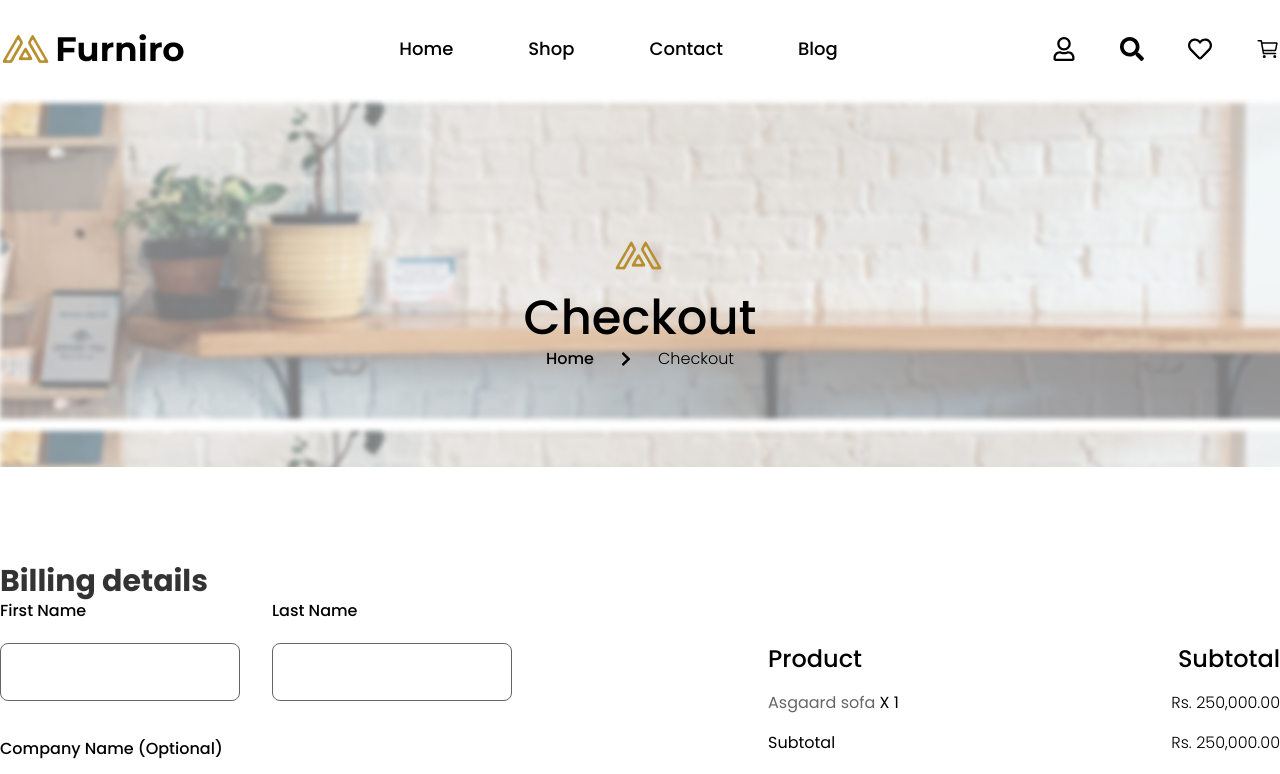
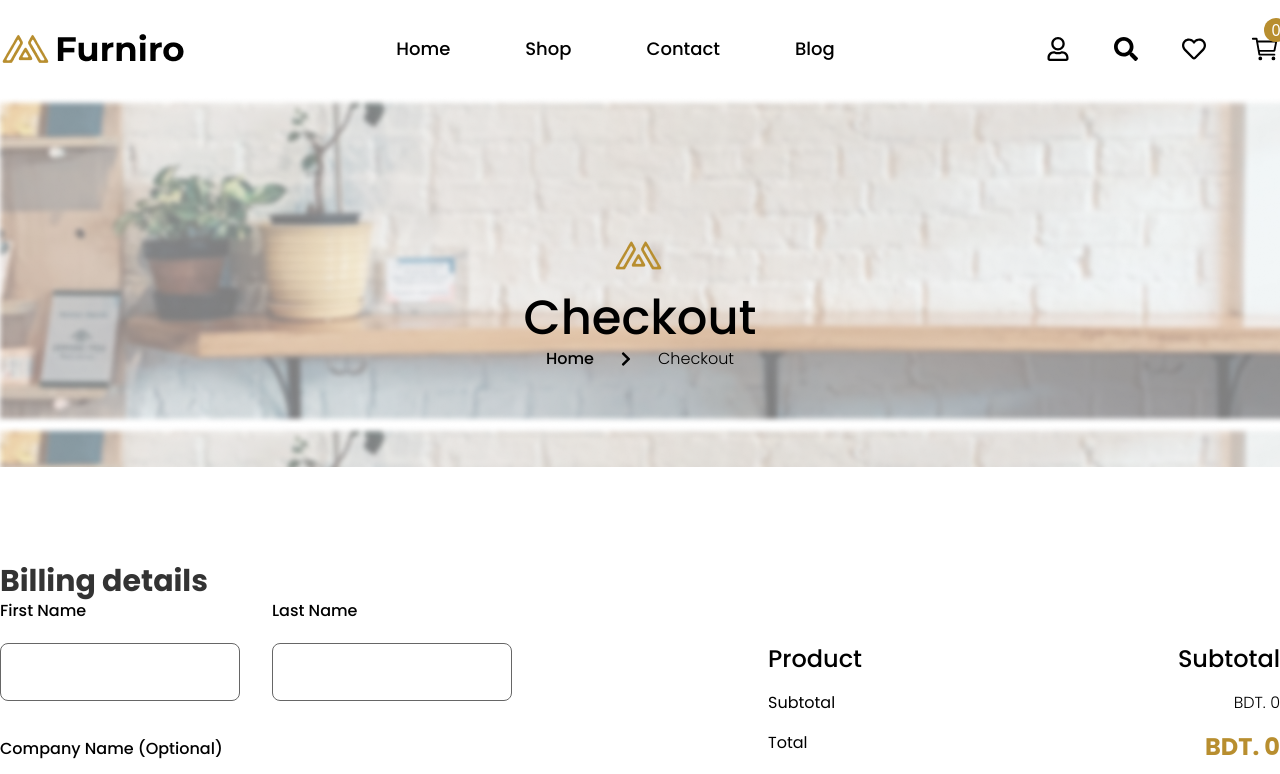
Before and after one commit to eliasbhuiyan/furniro-eCommerce, a React (Vite) app: page /checkout in a window 1280 px wide. Shown: the top 774 px of the page. Built offline with nearby package versions, Linux system fonts and the light colour scheme.

Commit message:
checkOut

```diff
--- a/src/components/Cart/CardSidebar.jsx
+++ b/src/components/Cart/CardSidebar.jsx
@@ -1,4 +1,4 @@
-import React from "react";
+import React, { useEffect, useRef } from "react";
 import { FaRegWindowClose } from "react-icons/fa";
 import SidebarItem from "./SidebarItem";
 import CardButton from "../utilities/CardButton";
@@ -8,9 +8,23 @@ const CardSidebar = ({ handelSidebar }) => {
   const productList = useSelector((state)=> state.cartList.product)
   const totalPrice = productList.reduce((total, product)=> total + product.total,0)
 
+  const cartRef = useRef(null)
+
+  const handelCartToggle = (e)=>{
+    if(e.target.contains(cartRef.current)){
+      handelSidebar(false)
+    }
+  }
+
+  useEffect(()=>{
+    document.addEventListener("mousedown", handelCartToggle)
+
+    return ()=> document.removeEventListener("mousedown", handelCartToggle)
+  },[])
+
   return (
-    <div  className="fixed bottom-0 left-0 w-full h-full bg-[rgba(0,0,0,0.20)] z-50">
-      <div className="w-fit py-7 bg-white ml-auto h-[746px] flex flex-col">
+    <div className="fixed bottom-0 left-0 w-full h-full bg-[rgba(0,0,0,0.20)] z-50">
+      <div ref={cartRef} className="w-fit py-7 bg-white ml-auto h-[746px] flex flex-col">
         <div className="flex items-center justify-between mb-10 pb-6 border-b px-6">
           <h2 className="font-primary font-semibold text-black text-2xl">
             Shopping Cart
--- a/src/components/Cart/CartItems.jsx
+++ b/src/components/Cart/CartItems.jsx
@@ -8,7 +8,7 @@ const CartItems = ({data}) => {
   return (
     <tr>
       <td className="pt-5">
-        <div className="flex items-center gap-9 justify-center">
+        <div className="flex items-center gap-9 pl-8">
           <div className="w-28 rounded-xl overflow-hidden">
             <img src={data?.images} className="w-full" alt="product" />
           </div>
--- a/src/components/Checkout/CheckoutBody.jsx
+++ b/src/components/Checkout/CheckoutBody.jsx
@@ -2,8 +2,14 @@ import React from "react";
 import InputBox from "../utilities/InputBox";
 import SelectBox from "../utilities/SelectBox";
 import CardButton from "../utilities/CardButton";
+import { useSelector } from "react-redux";
 
 const CheckoutBody = () => {
+  const productList = useSelector((state) => state.cartList.product);
+  const totalPrice = productList.reduce(
+    (total, product) => total + product.total,
+    0
+  );
   return (
     <section className="py-24">
       <div className="container flex justify-between">
@@ -28,24 +34,31 @@ const CheckoutBody = () => {
             <p className="font-primary font-medium text-2xl">Product</p>
             <p className="font-primary font-medium text-2xl">Subtotal</p>
           </div>
-          <div className="flex justify-between mt-4">
-            <p className="font-primary font-normal text-base text-secondary">
-              Asgaard sofa <span className="text-black">X 1</span>
-            </p>
-            <p className="font-primary font-light text-base">Rs. 250,000.00</p>
-          </div>
+          {productList.map((item) => (
+            <div key={item.key} className="flex justify-between mt-4">
+              <p className="font-primary font-normal text-base text-secondary">
+                {item?.title}
+                <span className="text-black"> X {item?.quantity}</span>
+              </p>
+              <p className="font-primary font-light text-base">
+                BDT. {item.total}
+              </p>
+            </div>
+          ))}
           <div className="flex justify-between mt-4">
             <p className="font-primary font-normal text-base text-black">
               Subtotal
             </p>
-            <p className="font-primary font-light text-base">Rs. 250,000.00</p>
+            <p className="font-primary font-light text-base">
+              BDT. {totalPrice}
+            </p>
           </div>
           <div className="flex justify-between mt-4 pb-8 border-b">
             <p className="font-primary font-normal text-base text-black">
               Total
             </p>
             <p className="font-primary font-bold text-2xl text-brand">
-              Rs. 250,000.00
+              BDT. {totalPrice}
             </p>
           </div>
           <div className="mt-5">
--- a/src/components/Layout/Navbar.jsx
+++ b/src/components/Layout/Navbar.jsx
@@ -4,13 +4,16 @@ import { FaRegUser, FaSearch, FaRegHeart } from "react-icons/fa";
 import { IoCartOutline } from "react-icons/io5";
 import { FaBarsStaggered } from "react-icons/fa6";
 import CartSidebar from "../Cart/CardSidebar";
+import { useSelector } from "react-redux";
 
 const Navbar = () => {
   const [show, setShow] = useState(true);
   const [sideCard, setSideCard] = useState(false);
+  const productList = useSelector((state)=> state.cartList.product)
   const handelSidebar = (result) => {
     setSideCard(result);
   };
+  console.log(productList.length);
   return (
     <>
       <nav className="py-7 relative">
@@ -53,8 +56,9 @@ const Navbar = () => {
                   <FaRegHeart />
                 </Link>
               </li>
-              <li onClick={() => setSideCard(true)}>
-                <IoCartOutline className="cursor-pointer" />
+              <li className="relative" onClick={() => setSideCard(true)}>
+                <IoCartOutline className="cursor-pointer text-3xl" />
+                <span className="absolute -top-4 -right-2 bg-brand w-6 h-6 rounded-full flex items-center justify-center text-base text-white">{productList.length}</span>
               </li>
             </ul>
           </div>
```
